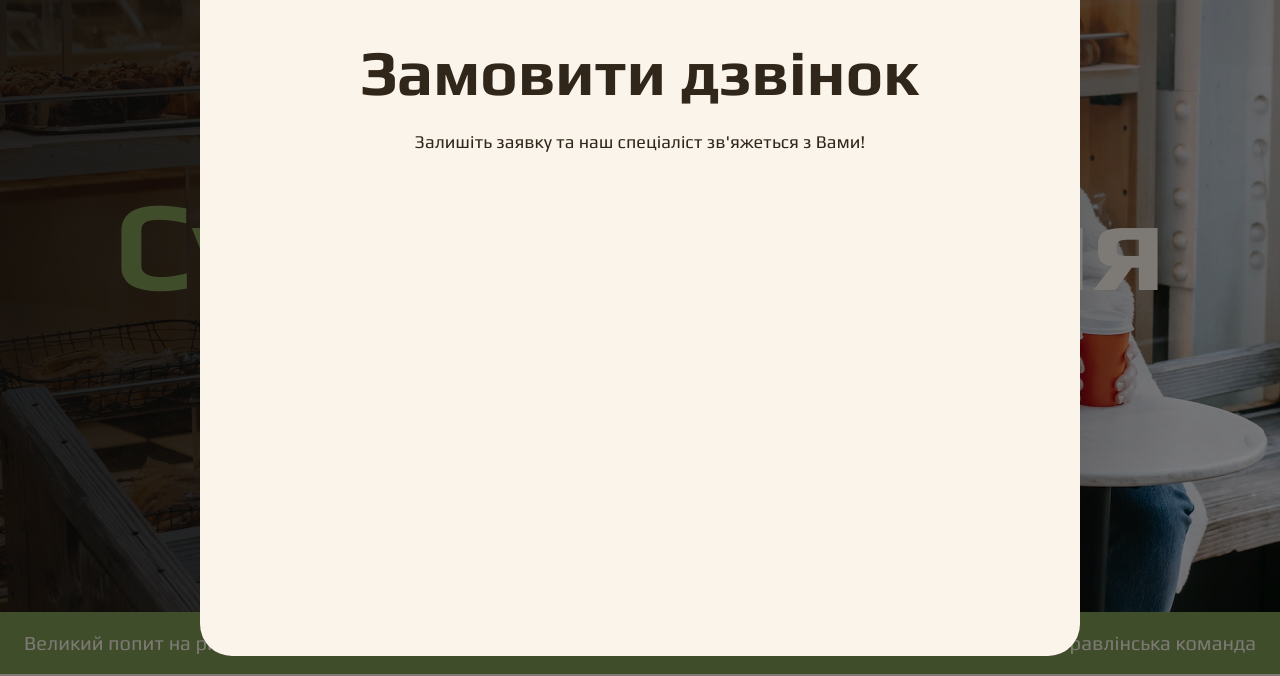
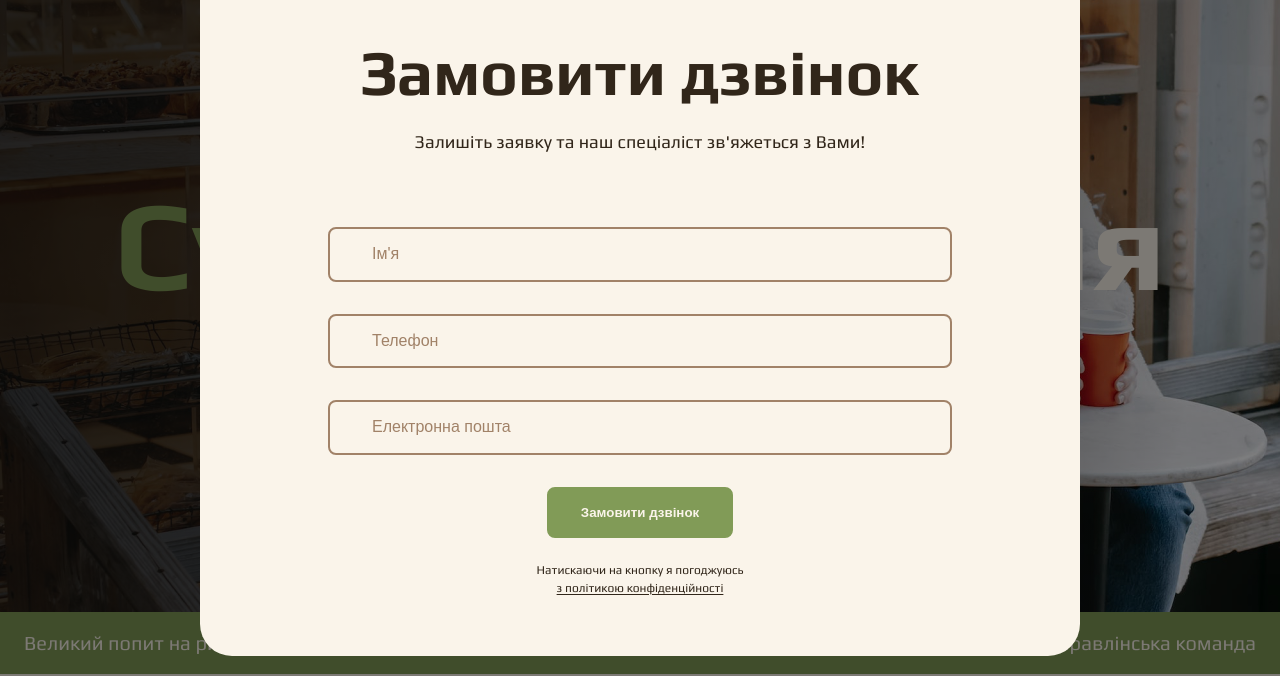
Before and after one commit to Anyrska/Genius-work, a plain HTML site: page index.html in a window 1280 px wide. Shown: the part 124-800 px from the top of the page. Drawn offline with Linux system fonts and the light colour scheme.

Commit message:
backdrop, modal-window and styles for them

```diff
--- /dev/null
+++ b/css/colors.css
@@ -0,0 +1,8 @@
+:root {
+    --color-primary-dark: #31261A;
+    --color-secondary-dark: #A18268;
+    --color-primary-light: #FAF4EA;
+    --color-brand-dark: #465929;
+    --color-brand-normal: #819B57;
+    --color-brand-light: #CFCFBC;
+}
--- a/css/style.css
+++ b/css/style.css
@@ -538,6 +538,8 @@ ul {
     background-color: var(--color-primary-light);
     border-radius: 32px;
     position: relative;
+    padding: 128px;
+    overflow-y: auto; /* Скрол якщо контент не вміщається */
 }
 
 .modal-btn-close {
@@ -551,7 +553,6 @@ ul {
     font-size: 64px;
     font-weight: 900;
     text-align: center;
-    margin-top: 128px;
     margin-bottom: 8px;
 }
 
@@ -561,3 +562,55 @@ ul {
     text-align: center;
     margin-bottom: 72px;
 }
+
+/* Form */
+.form-field {
+    margin-bottom: 32px;
+}
+
+.form-label {
+    display: block;
+}
+
+.form-input {
+    padding: 16px 42px;
+    width: 100%; /* Розтягнення по всій ширині */
+    border: 2px solid var(--color-secondary-dark);
+    border-radius: 8px;
+    background-color: transparent;
+    font-size: 16px;
+    line-height: 1.17;
+}
+
+.form-input:focus {
+    border-color: var(--color-brand-normal);
+    outline: none; /* Видаляємо синю рамку */
+}
+
+.form-input::placeholder {
+    color: var(--color-secondary-dark);
+}
+
+.form-input:focus::placeholder {
+    color: var(--color-primary-dark);
+}
+
+.form-button {
+    display: block;
+    margin: 0 auto;
+    margin-bottom: 24px;
+}
+
+.form-terms {
+    font-size: 12px;
+    font-weight: 500;
+    text-align: center;
+    line-height: 1.46;
+    max-width: 220px;
+    margin: 0 auto;
+}
+
+.form-terms-link {
+    color: var(--color-primary-dark);
+    text-underline-offset: 2px;
+}
--- a/index.html
+++ b/index.html
@@ -160,7 +160,25 @@
             <div class="contact-form">
               <h2 class="contact-title section-title">Приєднуйся до мережі пекарень</h2>
               <p>Заповни форму, щоб ми звʼязались з тобою!</p>
+              <form name="contact-form" autocomplete="off" novalidate>
+                <div class="form-field">
+                  <label class="form-label visually-hidden" for="user-name">Ім'я</label>
+                  <input class="form-input" type="text" name="user-name" id="user-name" placeholder="Ім'я">
+                </div>
 
+                <div class="form-field">
+                  <label class="form-label visually-hidden" for="user-tel">Телефон</label>
+                  <input class="form-input" type="tel" name="user-tel" id="user-tel" placeholder="Телефон">
+                </div>
+
+                <div class="form-field">
+                  <label class="form-label visually-hidden" for="user-email">Електронна пошта</label>
+                  <input class="form-input" type="email" name="user-email" id="user-email" placeholder="Електронна пошта">
+                </div>
+
+                <button class="form-button button" type="submit">Замовити дзвінок</button>
+                <p class="form-terms">Натискаючи на кнопку я погоджуюсь <a class="form-terms-link" href="#">з політикою конфіденційності</a></p>
+              </form>
             </div>
             <iframe
               class="contact-map"
@@ -228,8 +246,27 @@
     <div class="backdrop">
       <div class="modal">
         <button class="modal-btn-close" type="button">X</button>
-        <h2 class="modal-title">Замовити дзвінок</h2>
-        <p class="modal-text">Залишіть заявку та наш спеціаліст зв'яжеться з Вами!</p>
+          <h2 class="modal-title">Замовити дзвінок</h2>
+          <p class="modal-text">Залишіть заявку та наш спеціаліст зв'яжеться з Вами!</p>
+        <form name="contact-form" autocomplete="off" novalidate>
+          <div class="form-field">
+            <label class="form-label visually-hidden" for="user-name">Ім'я</label>
+            <input class="form-input" type="text" name="user-name" id="user-name" placeholder="Ім'я">
+          </div>
+
+          <div class="form-field">
+            <label class="form-label visually-hidden" for="user-tel">Телефон</label>
+            <input class="form-input" type="tel" name="user-tel" id="user-tel" placeholder="Телефон">
+          </div>
+
+          <div class="form-field">
+            <label class="form-label visually-hidden" for="user-email">Електронна пошта</label>
+            <input class="form-input" type="email" name="user-email" id="user-email" placeholder="Електронна пошта">
+          </div>
+
+          <button class="form-button button" type="submit">Замовити дзвінок</button>
+          <p class="form-terms">Натискаючи на кнопку я погоджуюсь <a class="form-terms-link" href="#">з політикою конфіденційності</a></p>
+        </form>
       </div>
     </div>
 
```
